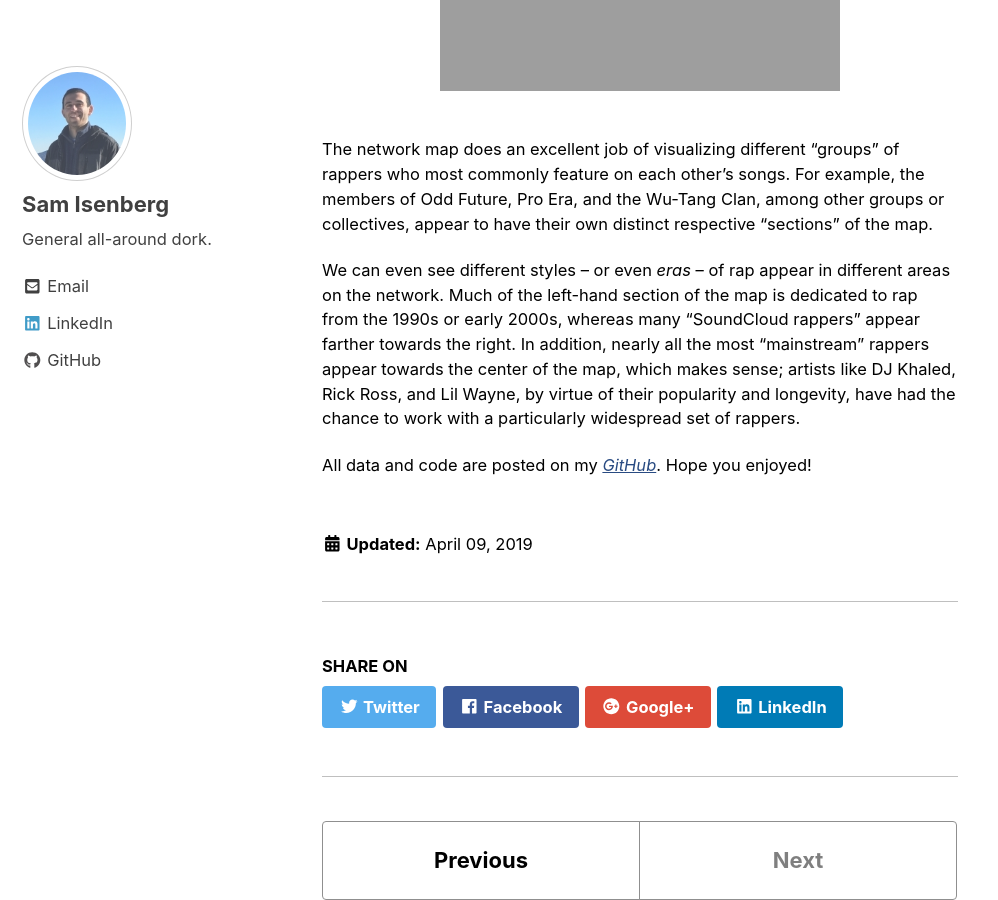
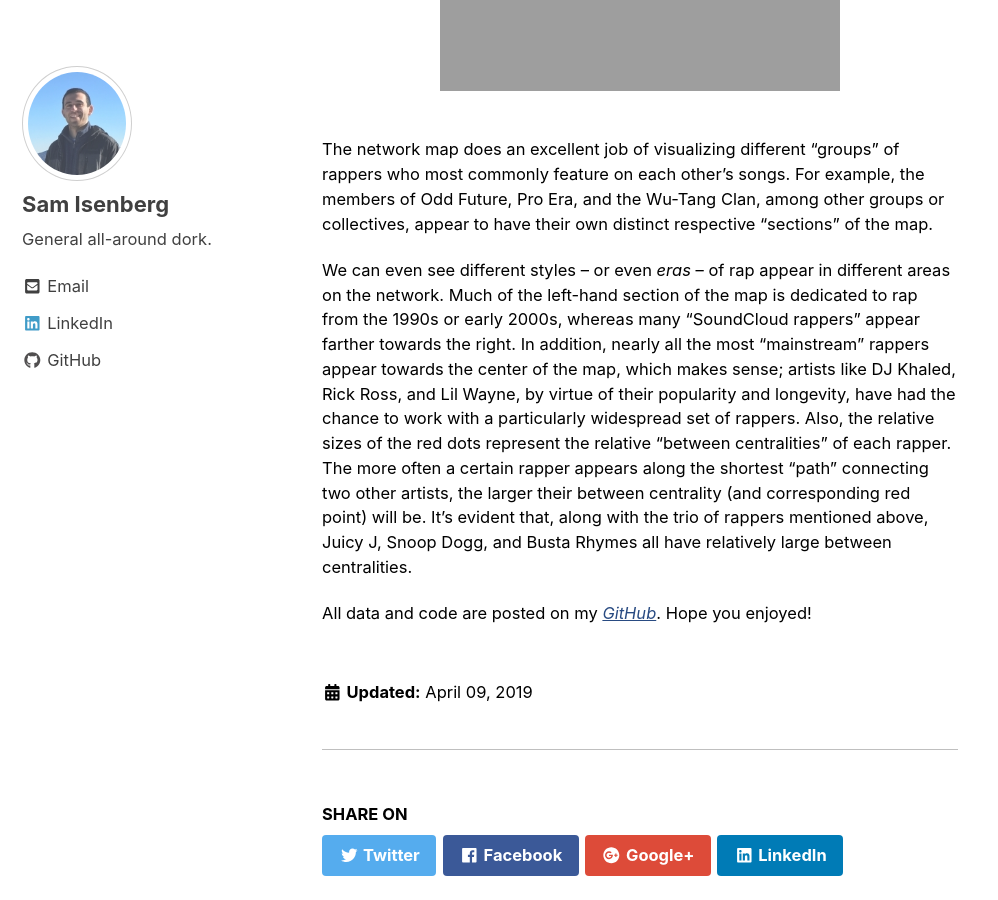
Before and after one commit to saisenberg/saisenberg.github.io, a Jekyll site: the page built from _posts/2019-04-09-rap-networks.md, in a window 1280 px wide and 900 px high, scrolled down 1204 px. Shown: the whole window, without its empty margins (0-998 px from the left). Built offline with Jekyll 4.4.1, drawn with Linux system fonts in a browser that asks for light colours; nearby versions of some CDN libraries.

```diff
--- a/CHANGELOG (SI).txt
+++ b/CHANGELOG (SI).txt
@@ -1,6 +1,6 @@
 CHANGELOG
 
-0.53
+0.53-0.54
 - added rap-networks post
 
 0.50-0.52
--- a/_posts/2019-04-09-rap-networks.md
+++ b/_posts/2019-04-09-rap-networks.md
@@ -22,10 +22,10 @@ First, though, some important notes about the project:
 
 Let’s take a look at the resulting map. Because the image is so large, you’ll likely have to right-click the image and view it in a new tab.
 
-<center><img src="{{ site.url }}{{ site.baseurl }}/images/rap-networks/networks_1x.png" alt="rap networks"></center><br>
+<center><img src="{{ site.url }}{{ site.baseurl }}/images/rap-networks/networks_1x2.png" alt="rap networks"></center><br>
 
 The network map does an excellent job of visualizing different “groups” of rappers who most commonly feature on each other’s songs. For example, the members of Odd Future, Pro Era, and the Wu-Tang Clan, among other groups or collectives, appear to have their own distinct respective “sections” of the map.
 
-We can even see different styles – or even *eras* – of rap appear in different areas on the network. Much of the left-hand section of the map is dedicated to rap from the 1990s or early 2000s, whereas many “SoundCloud rappers” appear farther towards the right. In addition, nearly all the most “mainstream” rappers appear towards the center of the map, which makes sense; artists like DJ Khaled, Rick Ross, and Lil Wayne, by virtue of their popularity and longevity, have had the chance to work with a particularly widespread set of rappers.
+We can even see different styles – or even *eras* – of rap appear in different areas on the network. Much of the left-hand section of the map is dedicated to rap from the 1990s or early 2000s, whereas many “SoundCloud rappers” appear farther towards the right. In addition, nearly all the most “mainstream” rappers appear towards the center of the map, which makes sense; artists like DJ Khaled, Rick Ross, and Lil Wayne, by virtue of their popularity and longevity, have had the chance to work with a particularly widespread set of rappers. Also, the relative sizes of the red dots represent the relative "between centralities" of each rapper. The more often a certain rapper appears along the shortest "path" connecting two other artists, the larger their between centrality (and corresponding red point) will be. It's evident that, along with the trio of rappers mentioned above, Juicy J, Snoop Dogg, and Busta Rhymes all have relatively large between centralities.
 
 All data and code are posted on my [*GitHub*](https://github.com/saisenberg/rap-networks). Hope you enjoyed!
```
Also changed, not shown: 1 other file.
